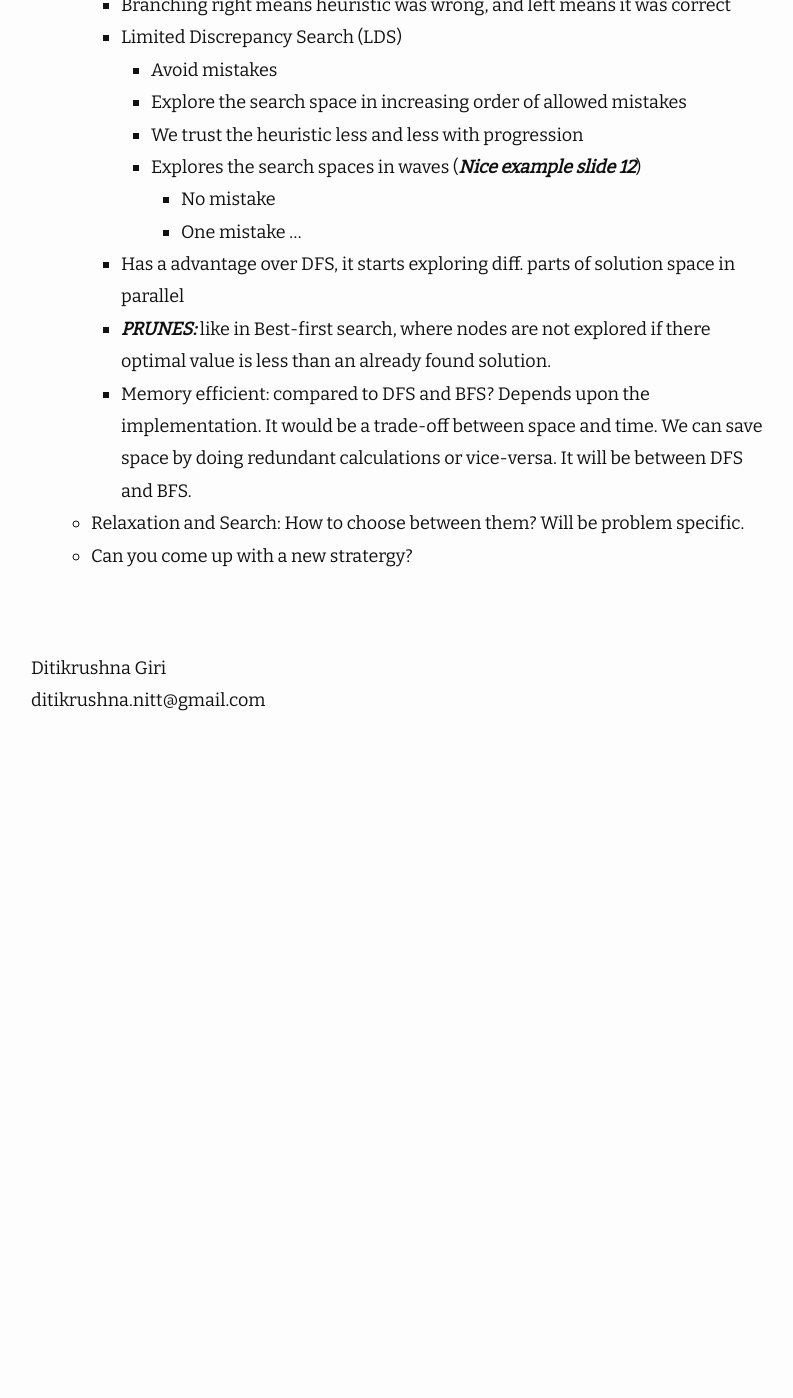
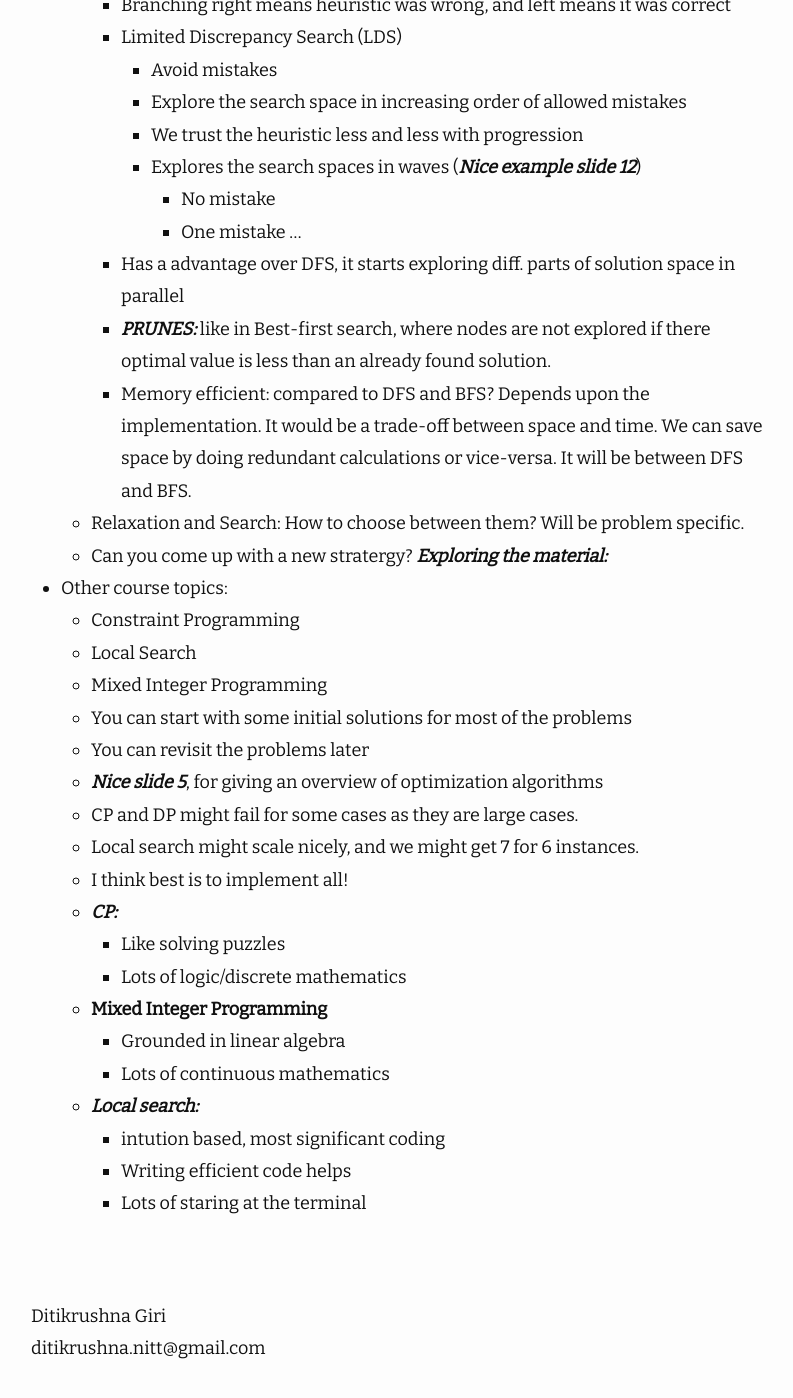
Before and after one commit to ditikrushna/eNotes, a Jekyll site: the page built from _posts/2020-05-18-Discrete Optimization by The University of Melbourne.md, in a window 1280 px wide and 1400 px high, scrolled down 3882 px. Shown: the whole window, without its empty margins (239-1032 px from the left). Built offline with Jekyll 4.4.1, drawn with Linux system fonts in a browser that asks for light colours; nearby versions of some CDN libraries; before the commit the page ends 4634 px from its top, so only the background shows below that.

Commit message:
Update 2020-05-18-Discrete Optimization by The University of Melbourne.md

```diff
--- a/_posts/2020-05-18-Discrete Optimization by The University of Melbourne.md
+++ b/_posts/2020-05-18-Discrete Optimization by The University of Melbourne.md
@@ -113,3 +113,24 @@ author: "Ditikrushna Giri"
 		- Memory efficient: compared to DFS and BFS? Depends upon the implementation. It would be a trade-off between space and time. We can save space by doing redundant calculations or vice-versa. It will be between DFS and BFS.
 	- Relaxation and Search: How to choose between them? Will be problem specific.
 	- Can you come up with a new stratergy?
+***Exploring the material:***
+- Other course topics:
+	- Constraint Programming
+	- Local Search
+	- Mixed Integer Programming
+	- You can start with some initial solutions for most of the problems
+	- You can revisit the problems later
+	- ***Nice slide 5***, for giving an overview of optimization algorithms
+	- CP and DP might fail for some cases as they are large cases.
+	- Local search might scale nicely, and we might get 7 for 6 instances.
+	- I think best is to implement all!
+	- ***CP:***
+		- Like solving puzzles
+		- Lots of logic/discrete mathematics
+	- **Mixed Integer Programming**
+		- Grounded in linear algebra
+		- Lots of continuous mathematics
+	- ***Local search:***
+		- intution based, most significant coding
+		- Writing efficient code helps
+		- Lots of staring at the terminal
```
